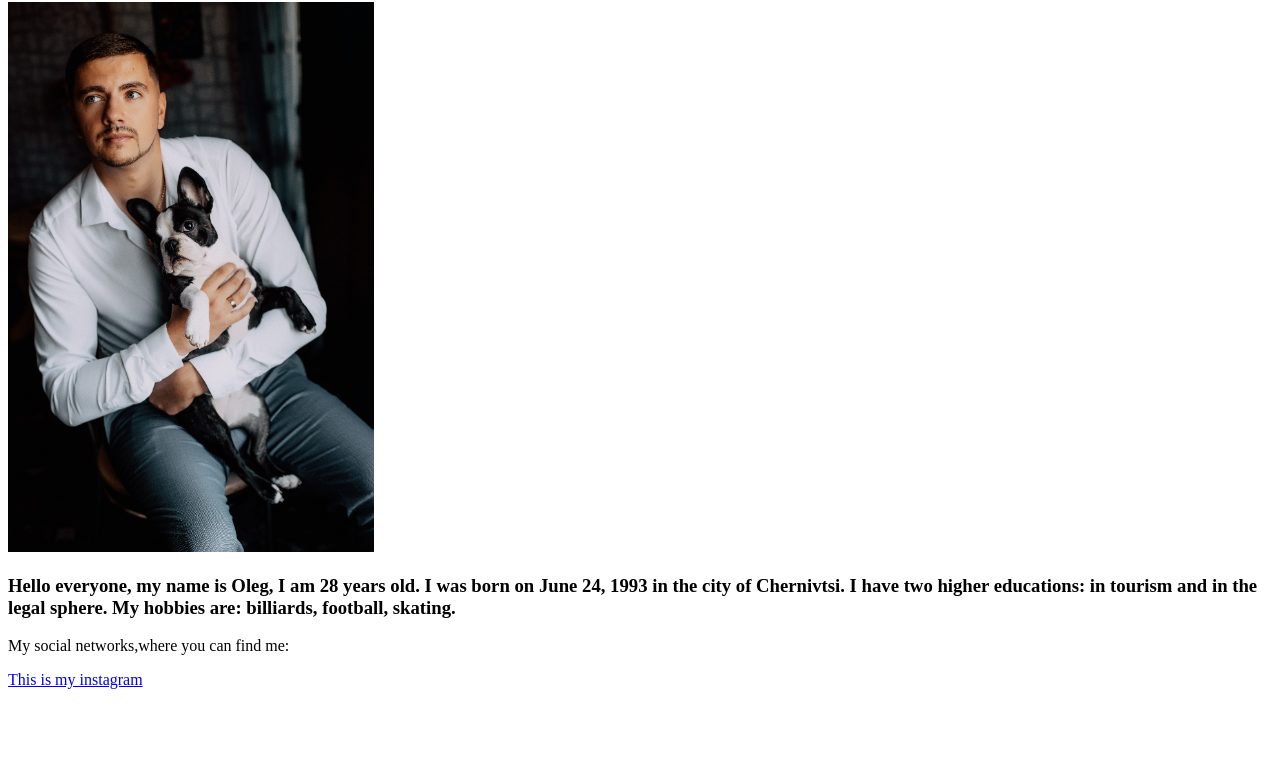
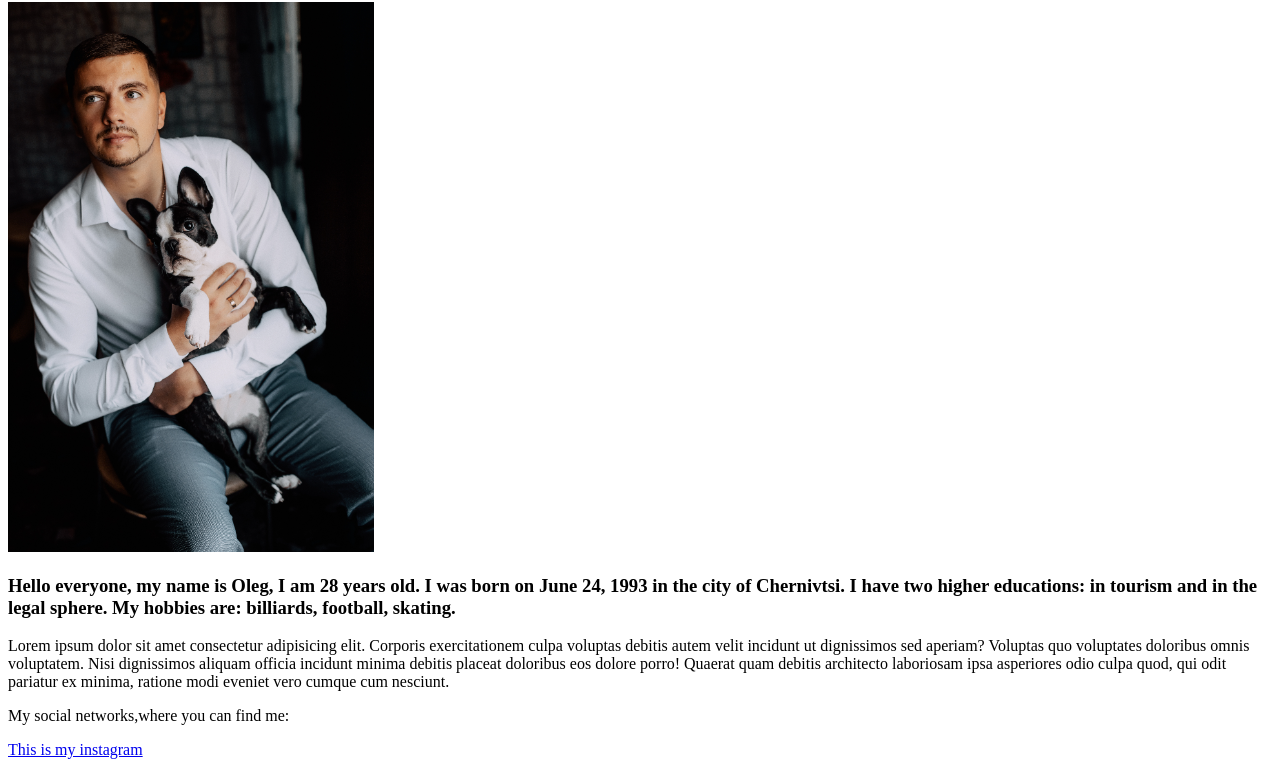
Before and after one commit to Chizyke38/My-first-project, a plain HTML site: page lesson2/beetrootlesson1.html in a window 1280 px wide. Shown: the part 78-845 px from the top of the page. Before the commit the page ends 800 px from the top, so only its background shows below. Drawn offline with Linux system fonts and the light colour scheme.

Commit message:
add my text

```diff
--- a/lesson2/beetrootlesson1.html
+++ b/lesson2/beetrootlesson1.html
@@ -17,9 +17,18 @@
 				skating.
 			</h3>
 		</div>
+		<p class="lorem">
+			Lorem ipsum dolor sit amet consectetur adipisicing elit. Corporis
+			exercitationem culpa voluptas debitis autem velit incidunt ut dignissimos
+			sed aperiam? Voluptas quo voluptates doloribus omnis voluptatem. Nisi
+			dignissimos aliquam officia incidunt minima debitis placeat doloribus eos
+			dolore porro! Quaerat quam debitis architecto laboriosam ipsa asperiores
+			odio culpa quod, qui odit pariatur ex minima, ratione modi eveniet vero
+			cumque cum nesciunt.
+		</p>
 		<p>My social networks,where you can find me:</p>
-    <a href="https://www.instagram.com/ari_accessory/?hl=ru"
-      >This is my instagram</a
-    >
+		<a href="https://www.instagram.com/ari_accessory/?hl=ru">
+			This is my instagram
+		</a>
 	</body>
 </html>
```
Lines whose indentation alone changed are shown as unchanged.
